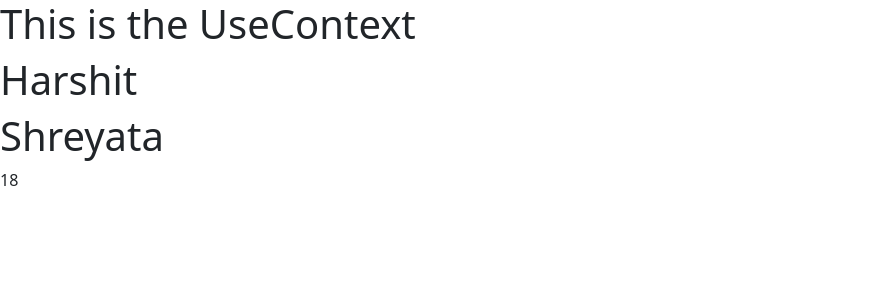
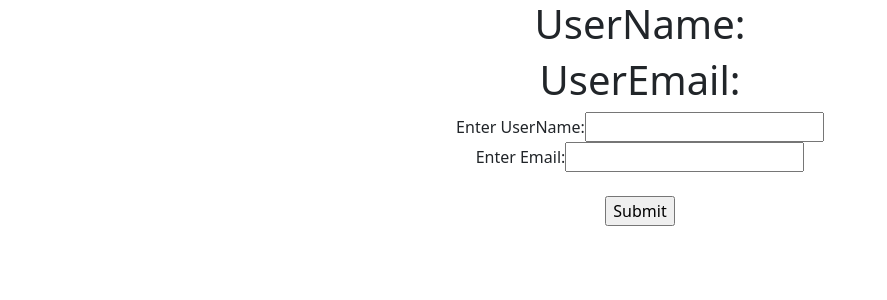
Before and after one commit to harshith1123/React-JS, a React (Create React App) app: page / in a window 1280 px wide. Shown: the top 300 px of the page, without its empty margins (0-887 px from the left). Built offline with nearby package versions, Linux system fonts and the light colour scheme.

Commit message:
Learned Controlled Components on Form using Class Components

```diff
--- /dev/null
+++ b/src/ControlledComponentsUsingClass.js
@@ -0,0 +1,58 @@
+import React, {Component} from 'react'
+import './App.css';
+
+export default class ControlledComponentsUsingClass extends Component {
+    state = {
+        name: "",
+        email:""
+    }
+    handleForm(e){
+        e.preventDefault();
+        console.log(e);
+        console.log("After submission username is:",e.target[0].value)
+        console.log("After submission email is:",e.target[1].value)
+        alert("Form Saved successfully");
+    }
+  render() {
+    const handleUserName = (e)=>{
+        console.log("Event e:",e)
+        this.setState({
+            // data: e.target.value
+            // data: e.target.value.toUpperCase()
+            name: e.target.value.toLowerCase().substring(0,7)
+        })
+        console.log("Target Value of UserName is:",e.target.value)
+        // setTimeout(()=>{
+        //     console.log("Data from state is:",this.state.data);
+        // },2000)
+        console.log("UserName from state is:",this.state.data);
+    }
+
+    const handleUserEmail = (e)=>{
+        console.log(e);
+        this.setState({
+            email:e.target.value
+        });
+        console.log("Target Value of UserEmail is:",e.target.value)
+    }
+    return (
+      <div className='App'>
+      <h1>UserName: {this.state.name}</h1>
+      <h1>UserEmail: {this.state.email}</h1>
+      <form onSubmit={this.handleForm}>
+      <div>
+        <label htmlFor="">Enter UserName:</label>
+        <input type="text" value ={this.state.name} onChange={handleUserName} />
+      </div>
+        <div>
+        <label htmlFor="">Enter Email:</label>
+        <input type="email" value ={this.state.email} onChange={handleUserEmail} />
+
+        </div>
+        <br />
+        <input type="submit" value="Submit" />
+      </form>
+    </div>
+    )
+  }
+}
--- a/src/index.js
+++ b/src/index.js
@@ -28,6 +28,7 @@ import UseStateHook from './UseStateHook';
 import UseStateHookWithObjects from './UseStateHookWithObjects';
 import UseStateHookWithArrays from './UseStateHookWithArrays';
 import UseEffectHook from './UseEffectHook';
+import ControlledComponentsUsingClass from './ControlledComponentsUsingClass';
 
 const root = ReactDOM.createRoot(document.getElementById('root'));
 const fruits = ["Orange", "Mango", "Strawberry"]
@@ -66,7 +67,8 @@ root.render(
     {/* <UseStateHookWithObjects/> */}
     {/* <UseStateHookWithArrays/> */}
     {/* <UseEffectHook/> */}
-    <App/>
+    {/* <App/> */}
+    <ControlledComponentsUsingClass/>
   </React.StrictMode>
 );
 
```
